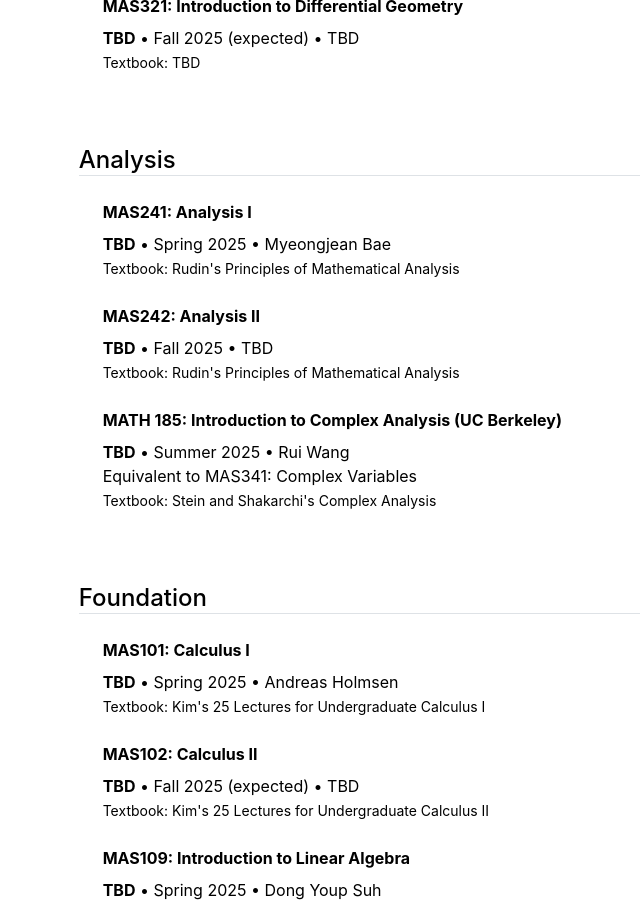
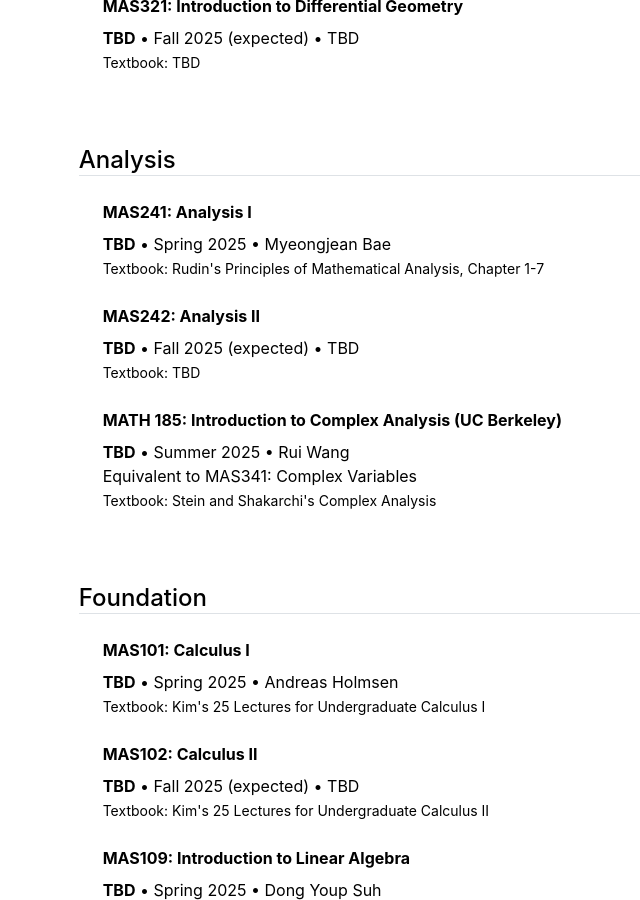
Before and after one commit to mino-jeong/mino-jeong.github.io, a Jekyll site: the page built from coursework-field.md, in a window 1280 px wide and 900 px high, scrolled down 669 px. Shown: the whole window, without its empty margins (44-684 px from the left). Built offline with Jekyll 4.4.1, drawn with Linux system fonts in a browser that asks for light colours.

Commit message:
Update 4-analysis.yml

```diff
--- a/_data/coursework-field/4-analysis.yml
+++ b/_data/coursework-field/4-analysis.yml
@@ -1,10 +1,10 @@
 - title: 'MAS241: Analysis I'
   description: '<strong>TBD</strong> • Spring 2025 • Myeongjean Bae'
-  textbook: "Rudin's Principles of Mathematical Analysis"
+  textbook: "Rudin's Principles of Mathematical Analysis, Chapter 1-7"
 
 - title: 'MAS242: Analysis II'
-  description: '<strong>TBD</strong> • Fall 2025 • TBD'
-  textbook: "Rudin's Principles of Mathematical Analysis"
+  description: '<strong>TBD</strong> • Fall 2025 (expected) • TBD'
+  textbook: "TBD<!--Rudin's Principles of Mathematical Analysis--->"
 
 - title: 'MATH 185: Introduction to Complex Analysis (UC Berkeley)'
   description: '<strong>TBD</strong> • Summer 2025 • Rui Wang<br>
```
